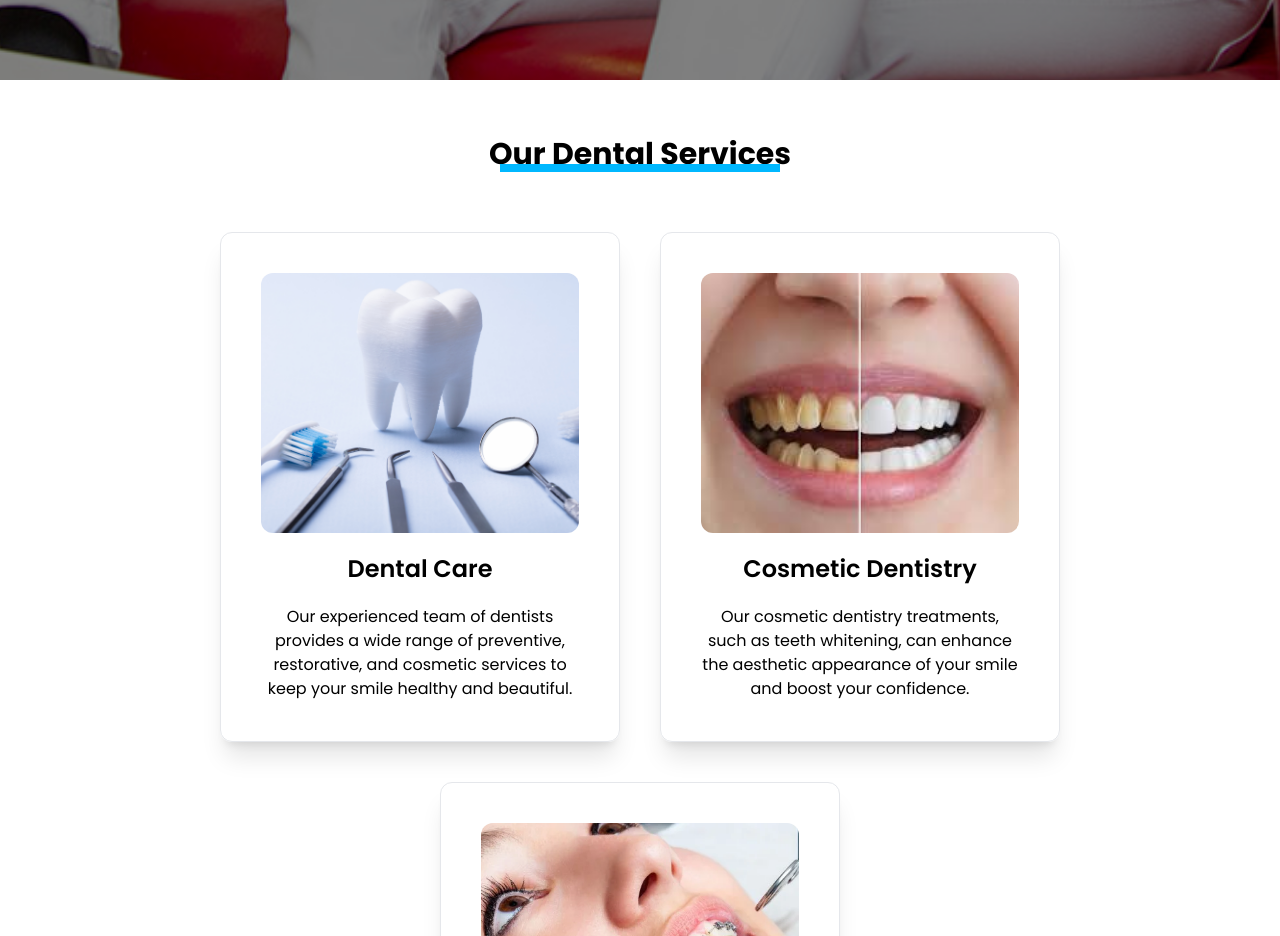
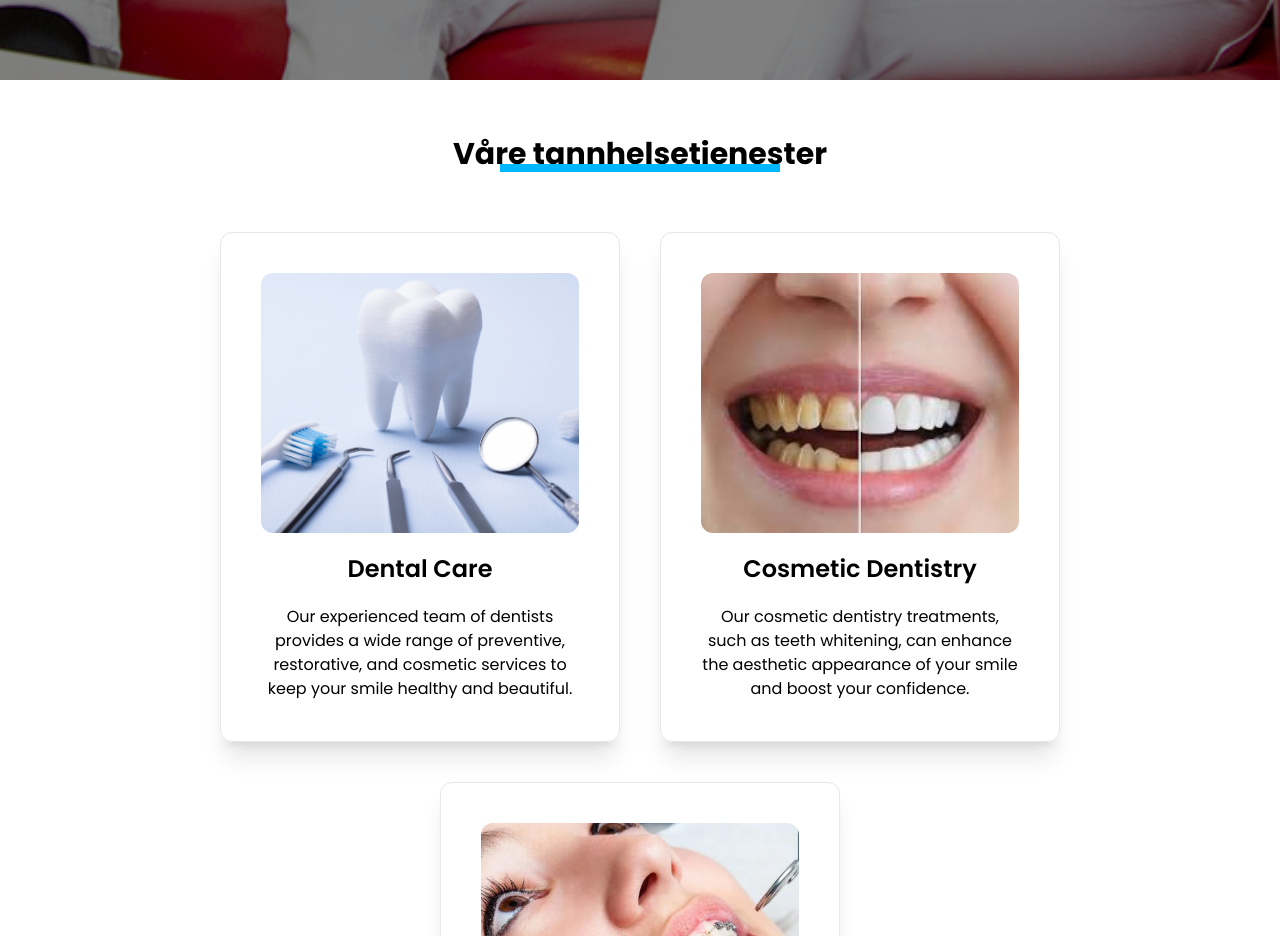
Before and after one commit to MastooraTurkmen/tannglege-engen-as, a Next.js app: page / in a window 1280 px wide. Shown: the part 880-1816 px from the top of the page. Built offline with nearby package versions, Linux system fonts and the light colour scheme; a web font is replaced by a local one.

Commit message:
convert to norwegian

```diff
--- a/components/Services.jsx
+++ b/components/Services.jsx
@@ -3,7 +3,7 @@ import ServicesComponents from "./ServicesComponents";
 const Services = () => {
   return (
     <div className="flex m-14 flex-col justify-center text-center items-center text-black">
-      <h1 className="md:text-3xl text-xl font-bold">Our Dental Services</h1>
+      <h1 className="md:text-3xl text-xl font-bold">Våre tannhelsetjenester</h1>
       <div className="bg-[#00B8FF] mt-[-8px] py-1 md:px-[140px] px-[90px] border-none"></div>
       <ServicesComponents />
     </div>
```
